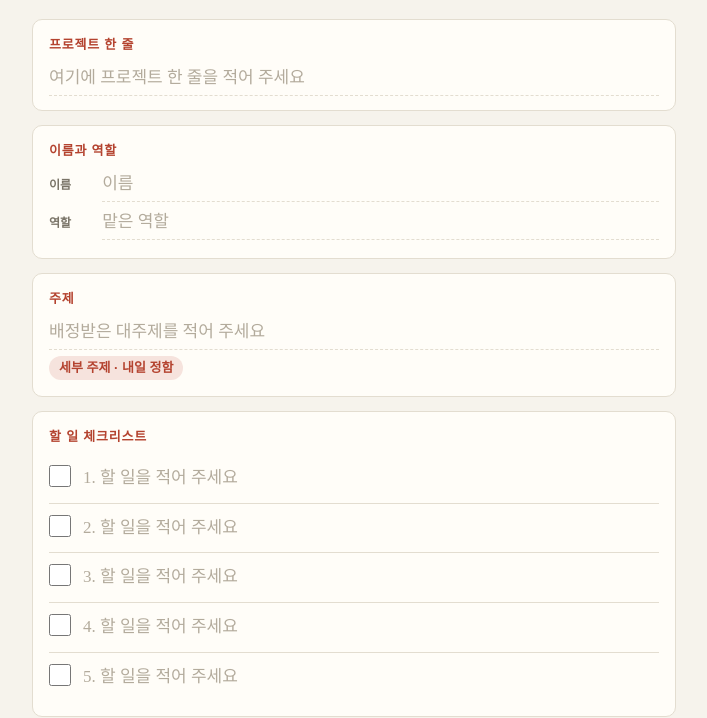
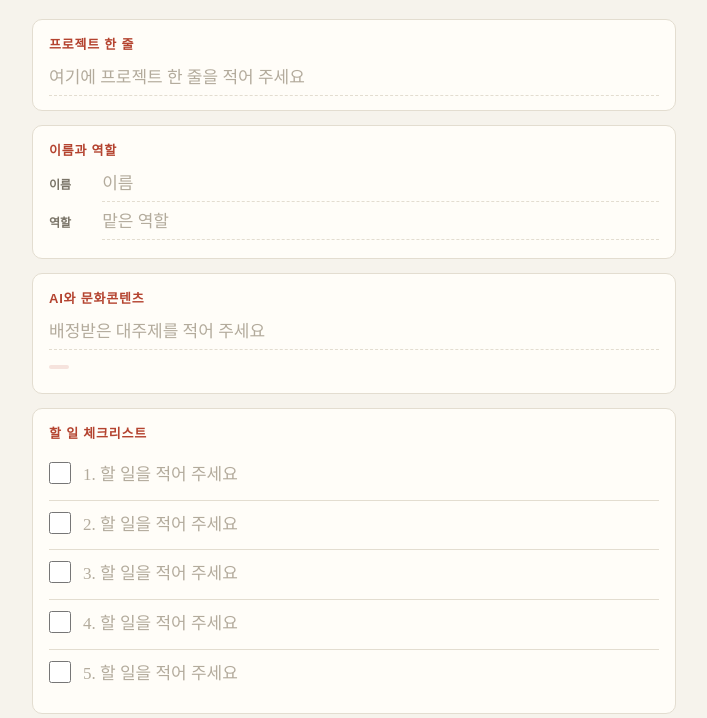
Before and after one commit to yujinworks/article-note, a plain HTML site: page index.html in a window 1280 px wide. Shown: the part 111-829 px from the top of the page, without its empty margins (286-993 px from the left). Drawn offline with Linux system fonts and the light colour scheme.

Commit message:
Update index.html
주제, 내일 정함 -> AI와 문화콘텐츠

```diff
--- a/index.html
+++ b/index.html
@@ -97,9 +97,9 @@
   </section>
 
   <section>
-    <h2>주제</h2>
+    <h2>AI와 문화콘텐츠</h2>
     <div class="field" contenteditable="true" data-k="topic" data-ph="배정받은 대주제를 적어 주세요"></div>
-    <span class="later">세부 주제 · 내일 정함</span>
+    <span class="later"></span>
   </section>
 
   <section>
```
